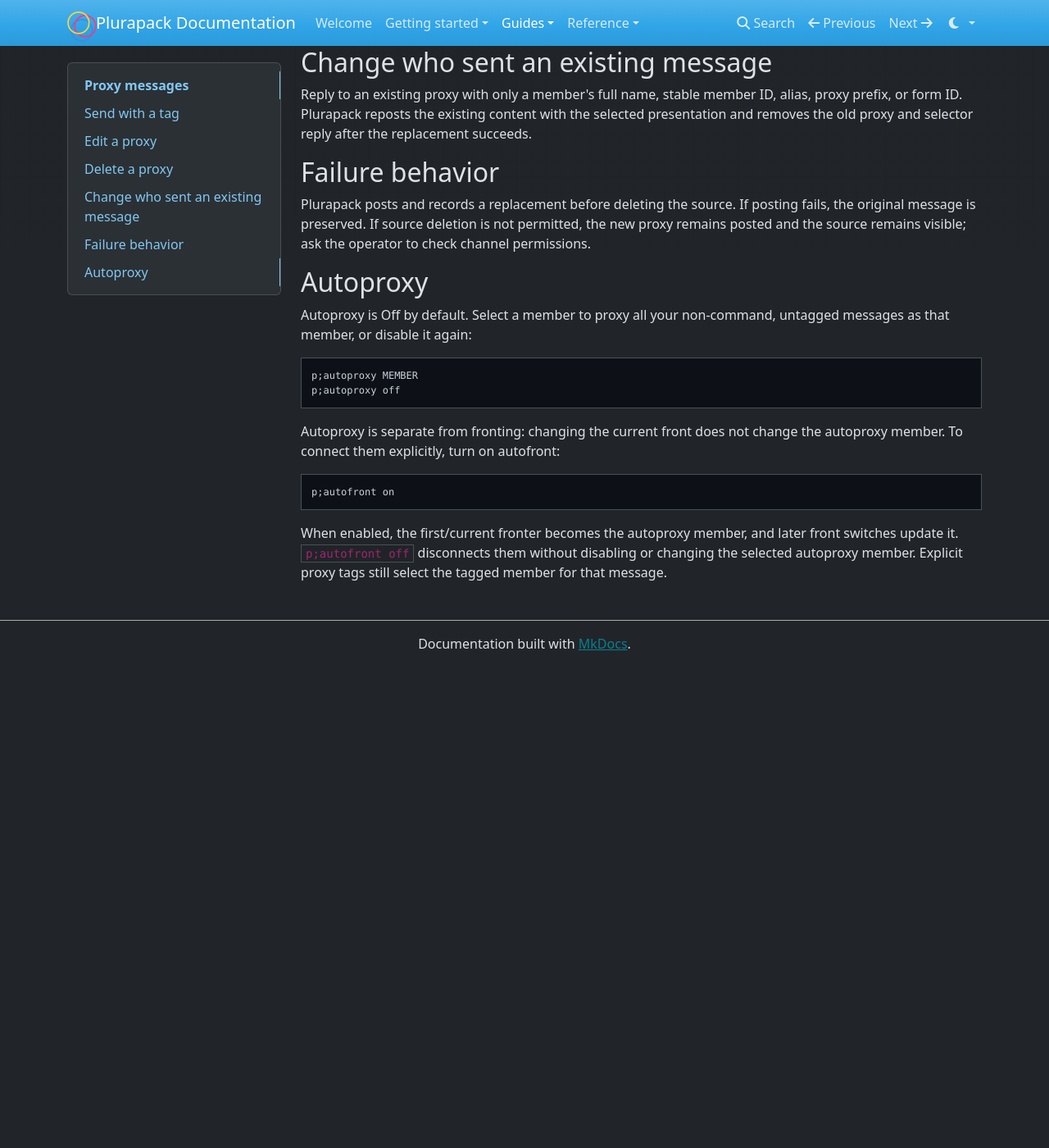
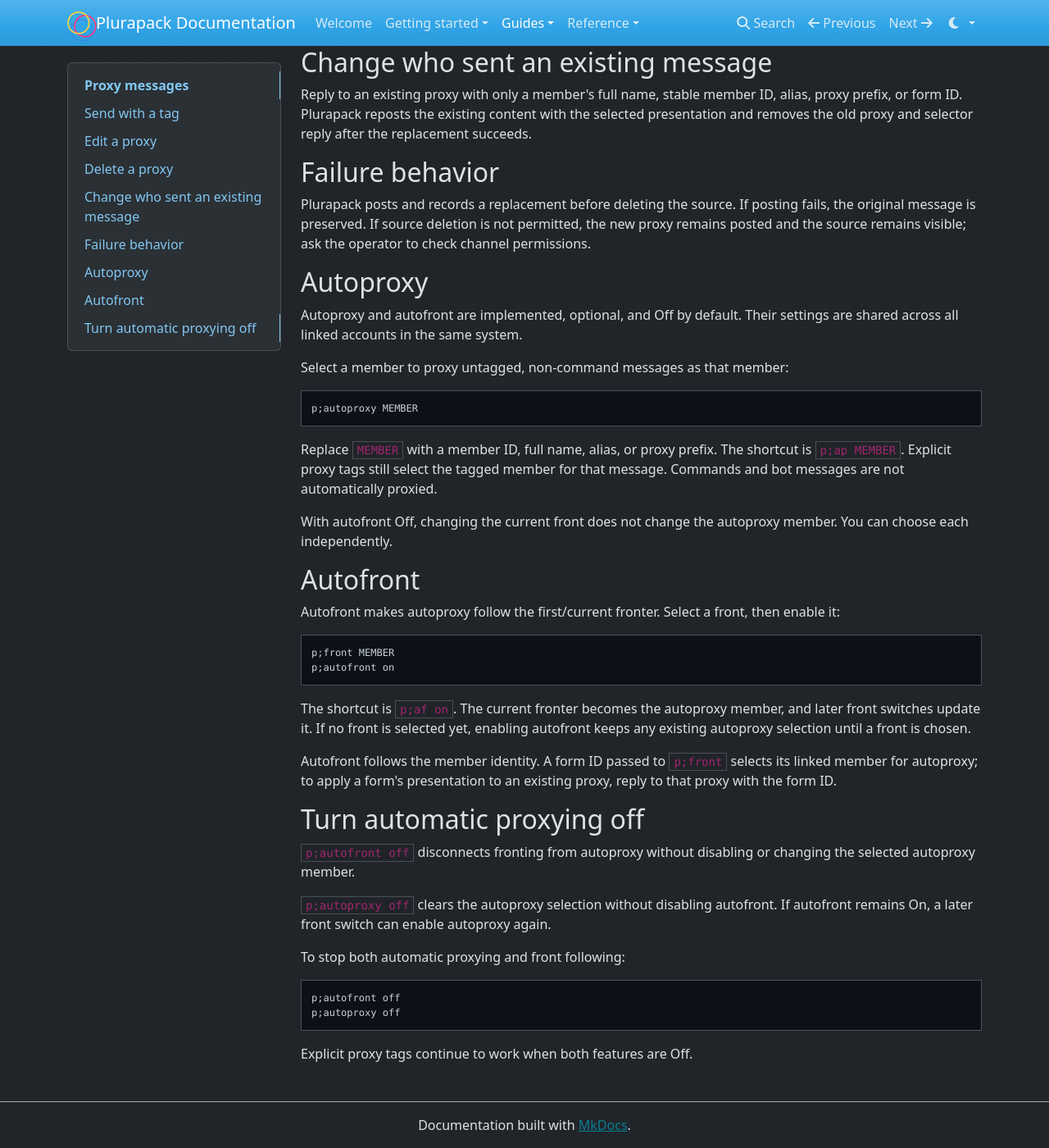
Before and after one commit to Techy-Nature/Plurapack, an MkDocs documentation site: the page built from documentation/docs/guides/proxying.md, in a window 1280 px wide and 1400 px high, scrolled down 591 px. Shown: the whole window at 82% size. Built offline with MkDocs 1.6.1, drawn with Linux system fonts in a browser that asks for light colours; nearby versions of some CDN libraries; before the commit the page ends 1404 px from its top, so only the background shows below that.

Commit message:
docs: clarify autofront and autoproxy usage

````diff
--- a/documentation/docs/guides/proxying.md
+++ b/documentation/docs/guides/proxying.md
@@ -32,22 +32,53 @@ Plurapack posts and records a replacement before deleting the source. If posting
 
 ## Autoproxy
 
-Autoproxy is Off by default. Select a member to proxy all your non-command,
-untagged messages as that member, or disable it again:
+Autoproxy and autofront are implemented, optional, and Off by default.
+Their settings are shared across all linked accounts in the same system.
+
+Select a member to proxy untagged, non-command messages as that member:
 
 ```text
 p;autoproxy MEMBER
+```
+
+Replace `MEMBER` with a member ID, full name, alias, or proxy prefix.
+The shortcut is `p;ap MEMBER`. Explicit proxy tags still select the tagged
+member for that message. Commands and bot messages are not automatically proxied.
+
+With autofront Off, changing the current front does not change the autoproxy
+member. You can choose each independently.
+
+## Autofront
+
+Autofront makes autoproxy follow the first/current fronter. Select a front,
+then enable it:
+
+```text
+p;front MEMBER
+p;autofront on
+```
+
+The shortcut is `p;af on`. The current fronter becomes the autoproxy member,
+and later front switches update it. If no front is selected yet, enabling
+autofront keeps any existing autoproxy selection until a front is chosen.
+
+Autofront follows the member identity. A form ID passed to `p;front` selects
+its linked member for autoproxy; to apply a form's presentation to an existing
+proxy, reply to that proxy with the form ID.
+
+## Turn automatic proxying off
+
+`p;autofront off` disconnects fronting from autoproxy without disabling or
+changing the selected autoproxy member.
+
+`p;autoproxy off` clears the autoproxy selection without disabling autofront.
+If autofront remains On, a later front switch can enable autoproxy again.
+
+To stop both automatic proxying and front following:
+
+```text
+p;autofront off
 p;autoproxy off
 ```
 
-Autoproxy is separate from fronting: changing the current front does not change
-the autoproxy member. To connect them explicitly, turn on autofront:
-
-```text
-p;autofront on
-```
-
-When enabled, the first/current fronter becomes the autoproxy member, and later
-front switches update it. `p;autofront off` disconnects them without disabling
-or changing the selected autoproxy member. Explicit proxy tags still select the
-tagged member for that message.
+Explicit proxy tags continue to work when both features are Off.
````
